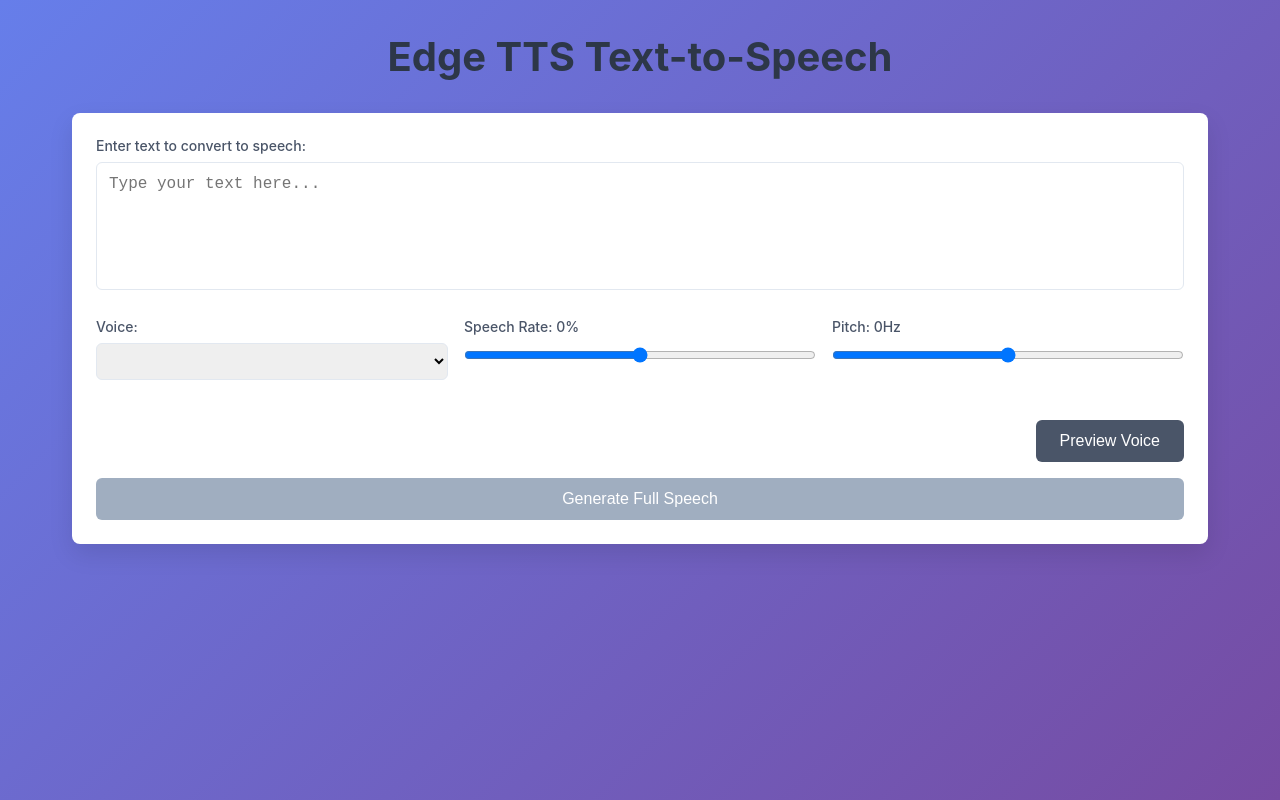
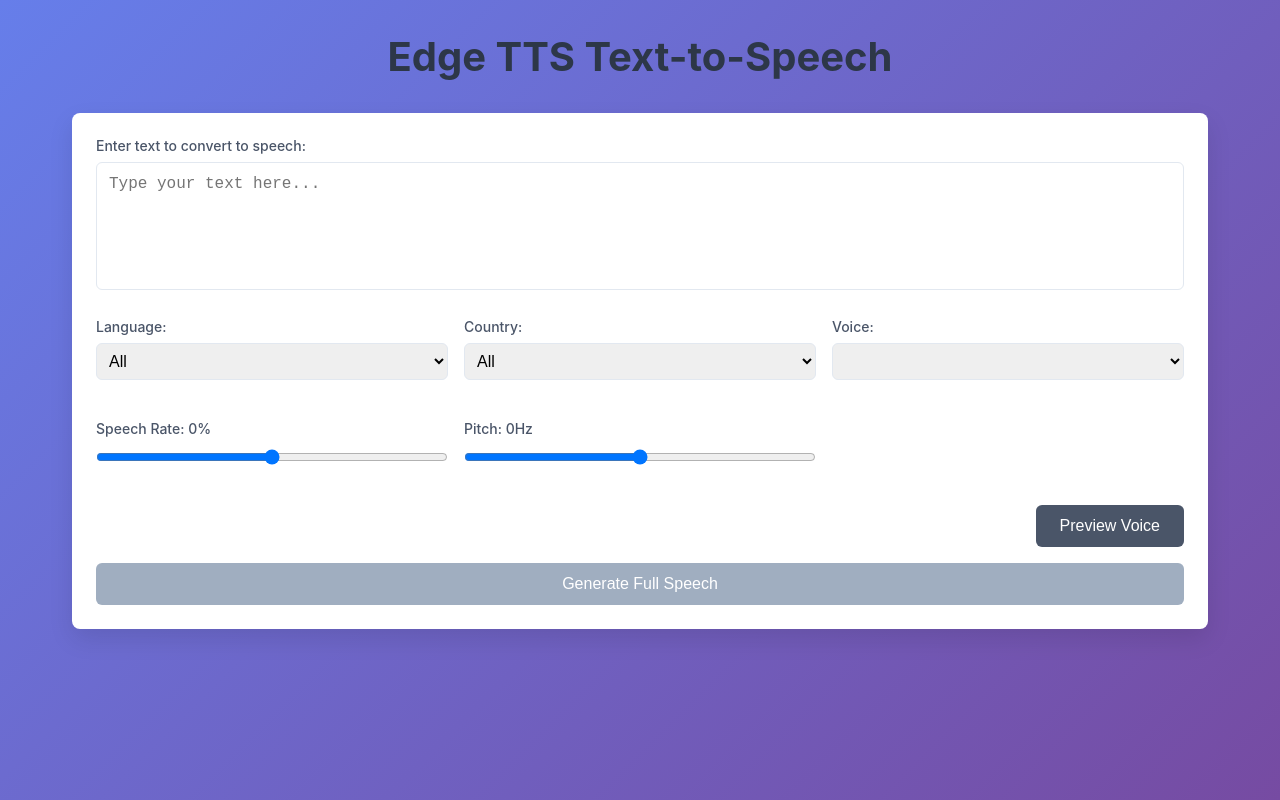
Before and after one commit to LaganYT/ImpactTTS, a Next.js app: page / in a window 1280 px wide. Built offline with nearby package versions, Linux system fonts and the light colour scheme.

Commit message:
Add language and country filters to voice selection: implement filtering logic and UI components for improved voice management.

```diff
--- a/app/page.tsx
+++ b/app/page.tsx
@@ -1,6 +1,6 @@
 'use client';
 
-import { useState, useRef } from 'react';
+import { useState, useRef, useEffect } from 'react';
 
 interface Voice {
   ShortName: string;
@@ -15,6 +15,8 @@
   const [audioUrl, setAudioUrl] = useState<string | null>(null);
   const [previewUrl, setPreviewUrl] = useState<string | null>(null);
   const [voices, setVoices] = useState<Voice[]>([]);
+  const [languageFilter, setLanguageFilter] = useState<string>('');
+  const [countryFilter, setCountryFilter] = useState<string>('');
   const [selectedVoice, setSelectedVoice] = useState('en-US-AriaNeural');
   const [rate, setRate] = useState('0%');
   const [pitch, setPitch] = useState('0');
@@ -41,6 +43,35 @@
       console.error('Failed to load voices:', error);
     }
   };
+
+  const languages = Array.from(
+    new Set(voices.map((v) => (v.Locale || '').split('-')[0] || ''))
+  ).filter(Boolean).sort();
+
+  const countries = Array.from(
+    new Set(
+      voices.map((v) => {
+        const parts = (v.Locale || '').split('-');
+        return parts[1] || parts[0] || '';
+      })
+    )
+  ).filter(Boolean).sort();
+
+  const filteredVoices = voices.filter((v) => {
+    const parts = (v.Locale || '').split('-');
+    const lang = parts[0] || '';
+    const country = parts[1] || parts[0] || '';
+    if (languageFilter && languageFilter !== lang) return false;
+    if (countryFilter && countryFilter !== country) return false;
+    return true;
+  });
+
+  // Keep selectedVoice valid when filters change
+  useEffect(() => {
+    if (filteredVoices.length > 0 && !filteredVoices.find((f) => f.ShortName === selectedVoice)) {
+      setSelectedVoice(filteredVoices[0].ShortName);
+    }
+  }, [filteredVoices, selectedVoice]);
 
   const generateSpeech = async () => {
     if (!text.trim()) {
@@ -154,6 +185,42 @@
 
         <div className="grid grid-cols-1 grid-cols-3">
           <div className="form-group">
+            <label htmlFor="language" className="label">
+              Language:
+            </label>
+            <select
+              id="language"
+              value={languageFilter}
+              onChange={(e) => setLanguageFilter(e.target.value)}
+              className="select"
+              onFocus={loadVoices}
+            >
+              <option value="">All</option>
+              {languages.map((l) => (
+                <option key={l} value={l}>{l}</option>
+              ))}
+            </select>
+          </div>
+
+          <div className="form-group">
+            <label htmlFor="country" className="label">
+              Country:
+            </label>
+            <select
+              id="country"
+              value={countryFilter}
+              onChange={(e) => setCountryFilter(e.target.value)}
+              className="select"
+              onFocus={loadVoices}
+            >
+              <option value="">All</option>
+              {countries.map((c) => (
+                <option key={c} value={c}>{c}</option>
+              ))}
+            </select>
+          </div>
+
+          <div className="form-group">
             <label htmlFor="voice" className="label">
               Voice:
             </label>
@@ -164,7 +231,7 @@
               className="select"
               onFocus={loadVoices}
             >
-              {voices.map((voice) => (
+              {filteredVoices.map((voice) => (
                 <option key={voice.ShortName} value={voice.ShortName}>
                   {voice.FriendlyName} ({voice.Locale})
                 </option>
```
